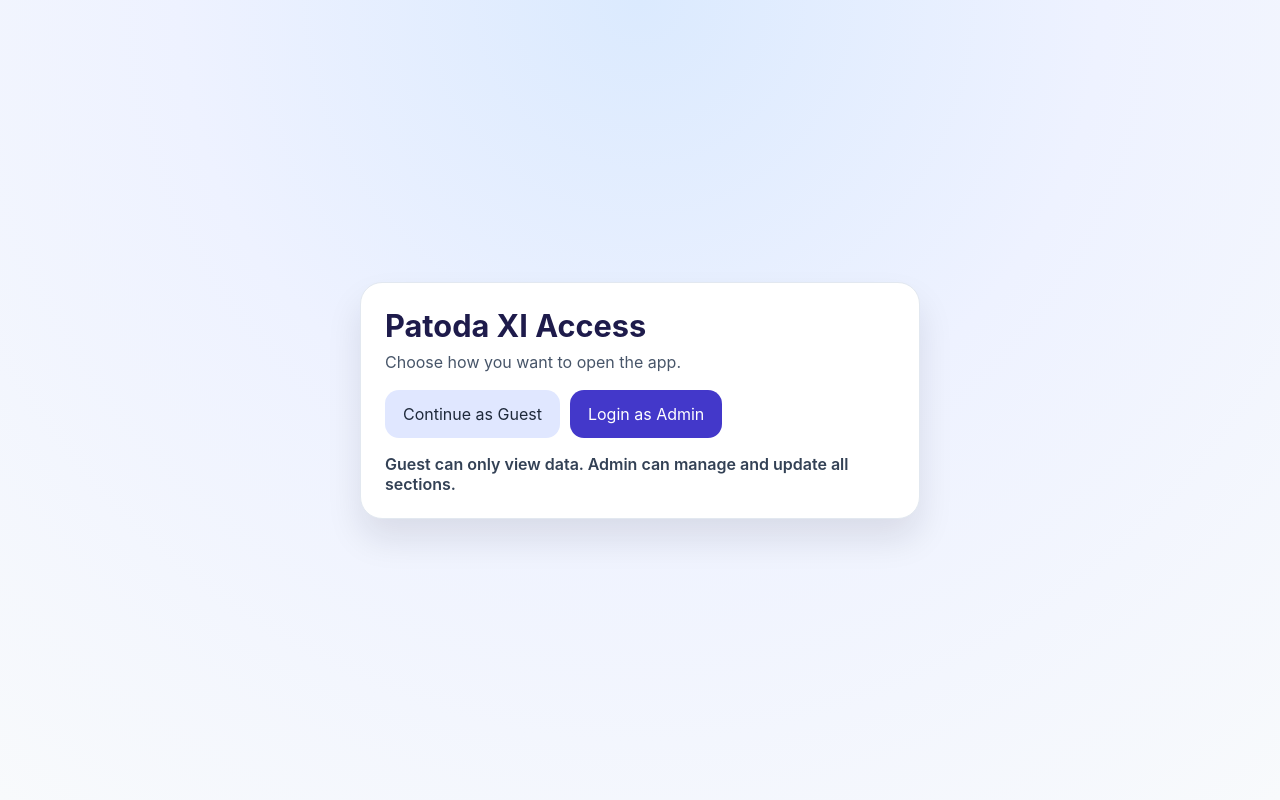
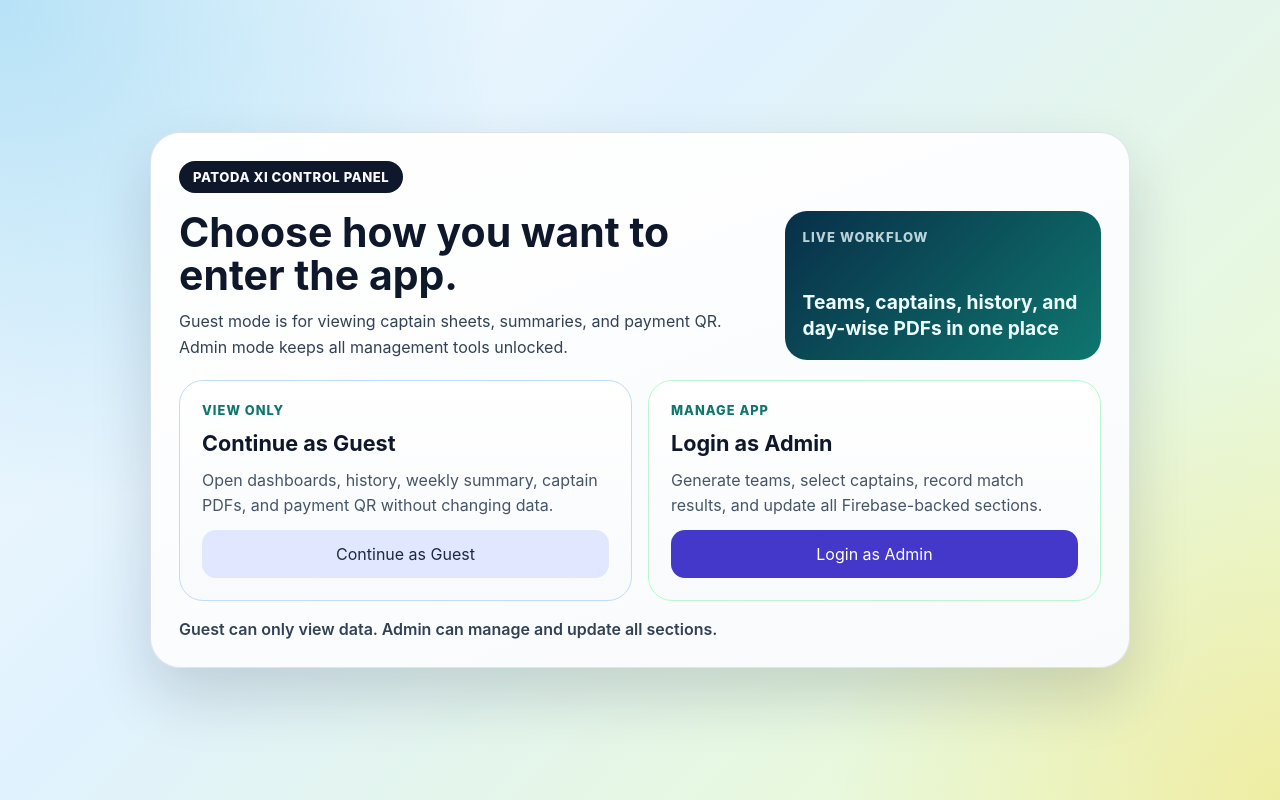
Before and after one commit to OnkarAshokWarade/Cricket-Track, a React (Vite) app: page / in a window 1280 px wide. Built offline with nearby package versions, Linux system fonts and the light colour scheme; no server answers; the database is empty.

Commit message:
Update captain workflow and guest PDF access

```diff
--- a/src/App.jsx
+++ b/src/App.jsx
@@ -22,6 +22,14 @@ const isInteractiveWriteTarget = (target) => {
   return Boolean(
     target.closest('form, button, input, select, textarea, label, [contenteditable="true"]')
   );
+};
+
+const isGuestAllowedTarget = (target) => {
+  if (!(target instanceof HTMLElement)) {
+    return false;
+  }
+
+  return Boolean(target.closest('[data-guest-allowed="true"]'));
 };
 
 function AppContent() {
@@ -106,6 +114,10 @@ function AppContent() {
       return;
     }
 
+    if (isGuestAllowedTarget(event.target)) {
+      return;
+    }
+
     if (isInteractiveWriteTarget(event.target)) {
       event.preventDefault();
       event.stopPropagation();
@@ -114,6 +126,10 @@ function AppContent() {
 
   const blockGuestKeyboardWrite = (event) => {
     if (!isGuest) {
+      return;
+    }
+
+    if (isGuestAllowedTarget(event.target)) {
       return;
     }
 
@@ -133,13 +149,41 @@ function AppContent() {
     return (
       <div className="auth-shell">
         <div className={`auth-card ${showAdminLogin ? 'auth-card-active' : ''}`} ref={authCardRef}>
-          <h1 className="auth-title">Patoda XI Access</h1>
-          <p className="auth-subtitle">Choose how you want to open the app.</p>
+          <div className="auth-badge">Patoda XI Control Panel</div>
 
-          <div className="auth-actions">
+          <div className="auth-hero">
+            <div>
+              <h1 className="auth-title">Choose how you want to enter the app.</h1>
+              <p className="auth-subtitle">
+                Guest mode is for viewing captain sheets, summaries, and payment QR. Admin mode keeps all management tools unlocked.
+              </p>
+            </div>
+            <div className="auth-highlight">
+              <span className="auth-highlight-label">Live workflow</span>
+              <strong>Teams, captains, history, and day-wise PDFs in one place</strong>
+            </div>
+          </div>
+
+          <div className="auth-mode-grid">
+            <article className="auth-option-card auth-option-card-guest">
+              <p className="auth-option-kicker">View Only</p>
+              <h2 className="auth-option-title">Continue as Guest</h2>
+              <p className="auth-option-copy">
+                Open dashboards, history, weekly summary, captain PDFs, and payment QR without changing data.
+              </p>
               <button type="button" className="button-secondary" onClick={handleGuestEntry}>
                 Continue as Guest
               </button>
+            </article>
+
+            <article className={`auth-option-card auth-option-card-admin ${showAdminLogin ? 'selected' : ''}`}>
+              <p className="auth-option-kicker">Manage App</p>
+              <h2 className="auth-option-title">Login as Admin</h2>
+              <p className="auth-option-copy">
+                Generate teams, select captains, record match results, and update all Firebase-backed sections.
+              </p>
+
+              {!showAdminLogin ? (
                 <button
                   type="button"
                   className="button-primary"
@@ -150,9 +194,7 @@ function AppContent() {
                 >
                   Login as Admin
                 </button>
-          </div>
-
-          {showAdminLogin ? (
+              ) : (
                 <form className="auth-form" onSubmit={handleAdminEntry}>
                   <label className="input-label" htmlFor="admin-password">
                     Admin Password
@@ -186,11 +228,15 @@ function AppContent() {
                   </div>
                   {authError ? <p className="auth-error">{authError}</p> : null}
                 </form>
-          ) : (
+              )}
+            </article>
+          </div>
+
+          {!showAdminLogin ? (
             <p className="auth-note">
               Guest can only view data. Admin can manage and update all sections.
             </p>
-          )}
+          ) : null}
         </div>
       </div>
     );
@@ -236,7 +282,7 @@ function AppContent() {
             <Route path="/match" element={<Navigate to="/match-center" replace />} />
             <Route path="/history" element={<HistoryPage accessMode={accessMode} />} />
             <Route path="/ground-expense" element={<GroundExpensePage accessMode={accessMode} />} />
-            <Route path="/weekly-summary" element={<WeeklySummaryPage />} />
+            <Route path="/weekly-summary" element={<WeeklySummaryPage accessMode={accessMode} />} />
             <Route path="/rules-patodag" element={<RulesPatodaPage />} />
           </Routes>
         </div>
--- a/src/index.css
+++ b/src/index.css
@@ -104,31 +104,62 @@ button:disabled {
   place-items: center;
   padding: 20px;
   overflow-y: auto;
-  background: radial-gradient(circle at top, #dbeafe 0%, #eef2ff 45%, #f8fafc 100%);
+  background:
+    radial-gradient(circle at top left, rgba(14, 165, 233, 0.28) 0%, rgba(14, 165, 233, 0) 34%),
+    radial-gradient(circle at bottom right, rgba(251, 191, 36, 0.24) 0%, rgba(251, 191, 36, 0) 30%),
+    linear-gradient(135deg, #f8fafc 0%, #e0f2fe 38%, #ecfccb 100%);
 }
 
 .auth-card {
-  width: min(560px, 100%);
-  background: #ffffff;
-  border: 1px solid #e2e8f0;
-  border-radius: 22px;
-  padding: 24px;
-  box-shadow: 0 20px 35px rgba(15, 23, 42, 0.1);
+  width: min(980px, 100%);
+  background:
+    linear-gradient(160deg, rgba(255, 255, 255, 0.98) 0%, rgba(248, 250, 252, 0.98) 100%);
+  border: 1px solid rgba(148, 163, 184, 0.28);
+  border-radius: 30px;
+  padding: 28px;
+  box-shadow: 0 28px 60px rgba(15, 23, 42, 0.16);
+  backdrop-filter: blur(12px);
 }
 
 .auth-card-active {
   scroll-margin-top: 24px;
 }
 
+.auth-badge {
+  display: inline-flex;
+  align-items: center;
+  gap: 8px;
+  margin-bottom: 18px;
+  padding: 8px 14px;
+  border-radius: 999px;
+  background: #0f172a;
+  color: #f8fafc;
+  font-size: 0.82rem;
+  font-weight: 800;
+  letter-spacing: 0.04em;
+  text-transform: uppercase;
+}
+
+.auth-hero {
+  display: grid;
+  grid-template-columns: minmax(0, 1.3fr) minmax(260px, 0.7fr);
+  gap: 18px;
+  align-items: stretch;
+  margin-bottom: 20px;
+}
+
 .auth-title {
   margin: 0;
-  font-size: clamp(1.7rem, 2.4vw, 2.1rem);
-  color: #1e1b4b;
+  font-size: clamp(2rem, 3.2vw, 3rem);
+  color: #0f172a;
+  line-height: 1.05;
 }
 
 .auth-subtitle {
-  margin: 8px 0 18px;
-  color: #475569;
+  margin: 12px 0 0;
+  color: #334155;
+  max-width: 620px;
+  line-height: 1.6;
 }
 
 .auth-actions {
@@ -137,14 +168,87 @@ button:disabled {
   gap: 10px;
 }
 
+.auth-highlight {
+  display: grid;
+  align-content: space-between;
+  gap: 12px;
+  padding: 18px;
+  border-radius: 22px;
+  background: linear-gradient(135deg, #082f49 0%, #0f766e 100%);
+  color: #ecfeff;
+  min-height: 100%;
+}
+
+.auth-highlight-label {
+  font-size: 0.82rem;
+  font-weight: 800;
+  letter-spacing: 0.08em;
+  text-transform: uppercase;
+  color: rgba(236, 254, 255, 0.78);
+}
+
+.auth-highlight strong {
+  font-size: 1.2rem;
+  line-height: 1.35;
+}
+
+.auth-mode-grid {
+  display: grid;
+  grid-template-columns: repeat(2, minmax(0, 1fr));
+  gap: 16px;
+}
+
+.auth-option-card {
+  display: grid;
+  gap: 12px;
+  padding: 22px;
+  border-radius: 24px;
+  border: 1px solid #dbeafe;
+  background: linear-gradient(180deg, #ffffff 0%, #f8fafc 100%);
+}
+
+.auth-option-card-guest {
+  border-color: #bfdbfe;
+}
+
+.auth-option-card-admin {
+  border-color: #bbf7d0;
+}
+
+.auth-option-card.selected {
+  box-shadow: 0 16px 32px rgba(15, 23, 42, 0.08);
+  border-color: #14b8a6;
+}
+
+.auth-option-kicker {
+  margin: 0;
+  color: #0f766e;
+  font-size: 0.8rem;
+  font-weight: 800;
+  letter-spacing: 0.08em;
+  text-transform: uppercase;
+}
+
+.auth-option-title {
+  margin: 0;
+  color: #0f172a;
+  font-size: 1.35rem;
+}
+
+.auth-option-copy {
+  margin: 0;
+  color: #475569;
+  line-height: 1.55;
+}
+
 .auth-form {
-  margin-top: 16px;
+  margin-top: 4px;
   display: grid;
   gap: 10px;
 }
 
 .auth-note {
-  margin: 16px 0 0;
+  margin: 18px 0 0;
   color: #334155;
   font-weight: 600;
 }
@@ -159,6 +263,16 @@ button:disabled {
   .auth-shell {
     place-items: start center;
     padding: 24px 16px 80px;
+  }
+
+  .auth-card {
+    padding: 20px;
+    border-radius: 24px;
+  }
+
+  .auth-hero,
+  .auth-mode-grid {
+    grid-template-columns: 1fr;
   }
 }
 
@@ -1419,7 +1533,7 @@ textarea {
 }
 
 .fund-table-wrap {
-  overflow-x: hidden;
+  overflow-x: auto;
 }
 
 .fund-table th,
@@ -1662,15 +1776,16 @@ textarea {
 .fund-table-wrap {
   max-height: 460px;
   overflow-y: auto;
-  overflow-x: hidden;
+  overflow-x: auto;
   border: 1px solid #e2e8f0;
   border-radius: 14px;
   scroll-behavior: smooth;
+  overscroll-behavior-x: contain;
 }
 
 .fund-table {
-  min-width: 0;
-  table-layout: fixed;
+  min-width: 900px;
+  table-layout: auto;
 }
 
 .fund-table thead th {
--- a/src/pages/HistoryPage.jsx
+++ b/src/pages/HistoryPage.jsx
@@ -3,6 +3,7 @@ import { getWeekId, formatDate } from '../utils/dateUtils';
 import { getPlayerName } from '../utils/teamUtils';
 import MatchCard from '../components/MatchCard';
 import MatchFee from '../components/MatchFee';
+import PaymentQrCard from '../components/PaymentQrCard';
 import { useAppData } from '../context/AppDataContext';
 
 const getCaptainResultClass = (match, captainId) => {
@@ -22,6 +23,7 @@ function HistoryPage({ accessMode }) {
   const [weekFilter, setWeekFilter] = useState('all');
   const [playerFilter, setPlayerFilter] = useState('all');
   const isAdmin = accessMode === 'admin';
+  const isGuest = accessMode === 'guest';
 
   const weeks = useMemo(() => {
     return Array.from(new Set(matches.map((match) => match.weekId))).sort((a, b) => (a < b ? 1 : -1));
@@ -239,6 +241,11 @@ function HistoryPage({ accessMode }) {
 
       <aside className="history-sidebar">
         <MatchFee matches={matches} players={players} currentWeekId={currentWeekId} />
+        {isGuest ? (
+          <div style={{ marginTop: '18px' }}>
+            <PaymentQrCard title="Guest Contribution QR" />
+          </div>
+        ) : null}
       </aside>
     </div>
   );
--- a/src/utils/teamUtils.js
+++ b/src/utils/teamUtils.js
@@ -20,17 +20,16 @@ export const teamGenerator = (players) => {
 export const captainSelector = ({ teamA, teamB }, usedCaptains = {}) => {
   const usedA = usedCaptains.teamA || [];
   const usedB = usedCaptains.teamB || [];
-  const availableA = teamA.filter((playerId) => !usedA.includes(playerId));
-  const availableB = teamB.filter((playerId) => !usedB.includes(playerId));
+  const availableA = shuffle(teamA.filter((playerId) => !usedA.includes(playerId)));
+  const availableB = shuffle(teamB.filter((playerId) => !usedB.includes(playerId)));
 
   if (availableA.length === 0 || availableB.length === 0) {
     return null;
   }
 
-  const pickRandom = (list) => list[Math.floor(Math.random() * list.length)];
   return {
-    teamA: pickRandom(availableA),
-    teamB: pickRandom(availableB),
+    teamA: availableA[0],
+    teamB: availableB[0],
   };
 };
 
```
Also changed, not shown: src/pages/MatchCenterPage.jsx (+56 -9 lines), src/pages/WeeklySummaryPage.jsx (+21 -4 lines), src/utils/pdfUtils.js (+69 -34 lines), 3 other files (tests, documents, lock files or other folders). Lines whose indentation alone changed are shown as unchanged.
